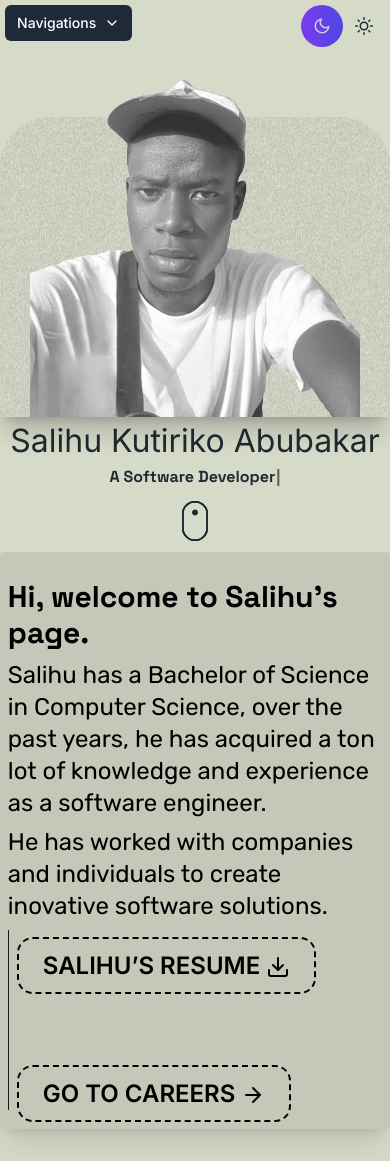
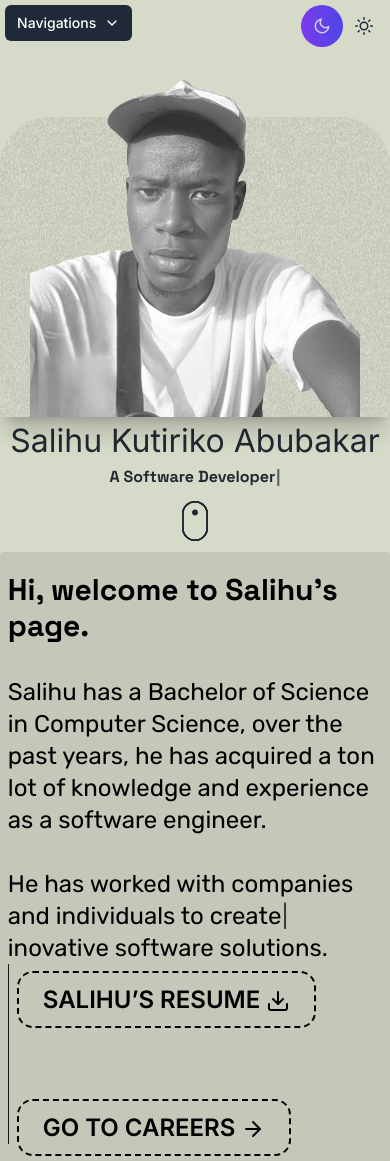
Before and after one commit to salihuabubakar/Me, a Next.js app: page / in a window 390 px wide. Shown: the top 1161 px of the page. Built offline with nearby package versions, Linux system fonts and the light colour scheme.

Commit message:
amination added

```diff
--- a/src/app/globals.css
+++ b/src/app/globals.css
@@ -97,7 +97,7 @@ body {
   justify-content: space-between;
 }
 
-#welcome-section p {
+#welcome-section .statment {
   width: 50%;
 }
 
@@ -105,13 +105,13 @@ body {
   width: 30%;
 }
 
-#welcome-section p span {
+/* #welcome-section p span {
   display: block;
   margin: 2% 0;
-}
+} */
 
 @media screen and (max-width: 1615px) {
-  #welcome-section p {
+  #welcome-section .statment {
     width: 70%;
   }
 
@@ -121,7 +121,7 @@ body {
 }
 
 @media screen and (max-width: 1370px) {
-  #welcome-section p {
+  #welcome-section .statment {
     width: 60%;
   }
 
@@ -131,7 +131,7 @@ body {
 }
 
 @media screen and (max-width: 1255px) {
-  #welcome-section p {
+  #welcome-section .statment {
     width: 65%;
   }
 
@@ -146,7 +146,7 @@ body {
     margin-right: 2%;
   }
 
-  #welcome-section p {
+  #welcome-section .statment {
     width: 70%;
   }
 }
@@ -158,7 +158,7 @@ body {
 }
 
 @media screen and (max-width: 1105px) {
-  #welcome-section p {
+  #welcome-section .statment {
     width: 65%;
   }
 
@@ -176,7 +176,7 @@ body {
     padding: 5% 2%;
   }
 
-  #welcome-section p {
+  #welcome-section .statment {
     width: 100%;
   }
 
--- a/src/app/page.tsx
+++ b/src/app/page.tsx
@@ -108,12 +108,12 @@ export default function Home() {
 
         <FadeInSection>
           <div id="welcome-section" className="rounded dark:divide-[#C5C5C5] divide-neutral-900 divide-x shadow-xl">
-            <p className={`dark:text-[#C5C5C5] text-[#000000] text-2xl sm:divide-none ${poppins.className}`}>
-              <span className={`text-3xl ${space_grotesk.className}`}>Hi, welcome to Salihu’s page.</span>
+            <div className={`dark:text-[#C5C5C5] text-[#000000] text-2xl sm:divide-none ${poppins.className} statment`}>
+              <span className={`text-3xl ${space_grotesk.className}`}>Hi, welcome to Salihu’s page.</span> <br /> <br />
               Salihu has a Bachelor of Science in Computer Science,
-              over the past years, he has acquired a ton lot of knowledge and experience as a software engineer.
-              <span>He has worked with companies and individuals to create inovative software solutions.</span>
-            </p>
+              over the past years, he has acquired a ton lot of knowledge and experience as a software engineer. <br /> <br />
+              <span>He has worked with companies and individuals to <span><Typewriter options={{strings: ['create', 'build', ' maintain'], autoStart: true, loop: true, delay: 500}}/></span> inovative software solutions.</span>
+            </div>
             <div className="dark:text-[#C5C5C5] text-2xl flex-col space-y-24 btn-section">
               <div className="mt-5">
                 <Link href="/001SALIHU-KUTIRIKO-ABUBAKAR.pdf" download className="rounded-2xl w-full ml-2 border-2 border-dashed dark:border-[#C5C5C5] border-black bg-transparent px-6 py-3 font-semibold uppercase dark:hover:text-[#c5c5c5] text-black transition-all duration-300 hover:translate-x-[-4px] hover:translate-y-[-4px] hover:rounded-md hover:shadow-[4px_4px_0px_black] active:translate-x-[0px] active:translate-y-[0px] active:rounded-2xl active:shadow-none">
```
